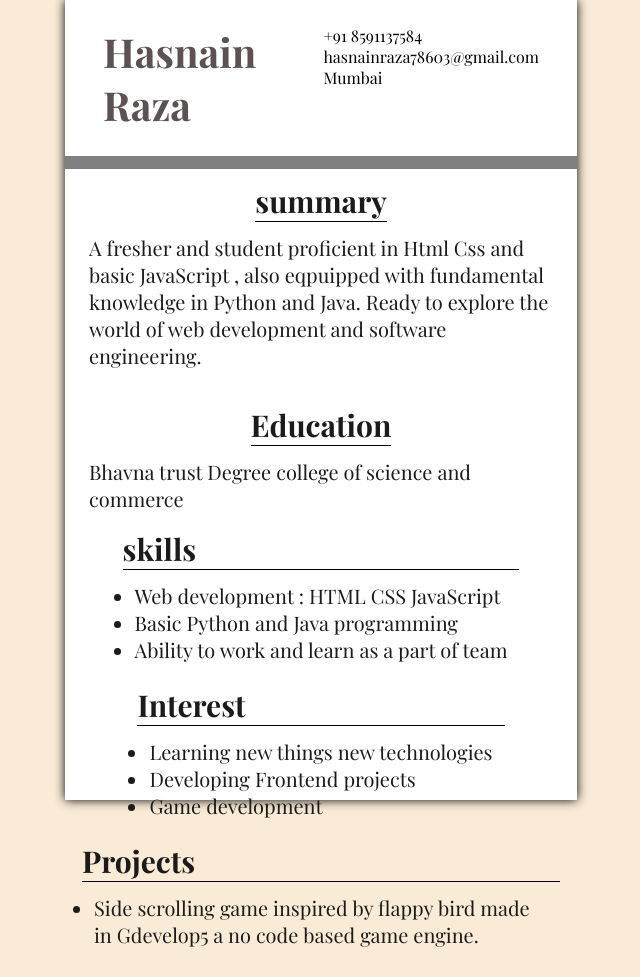
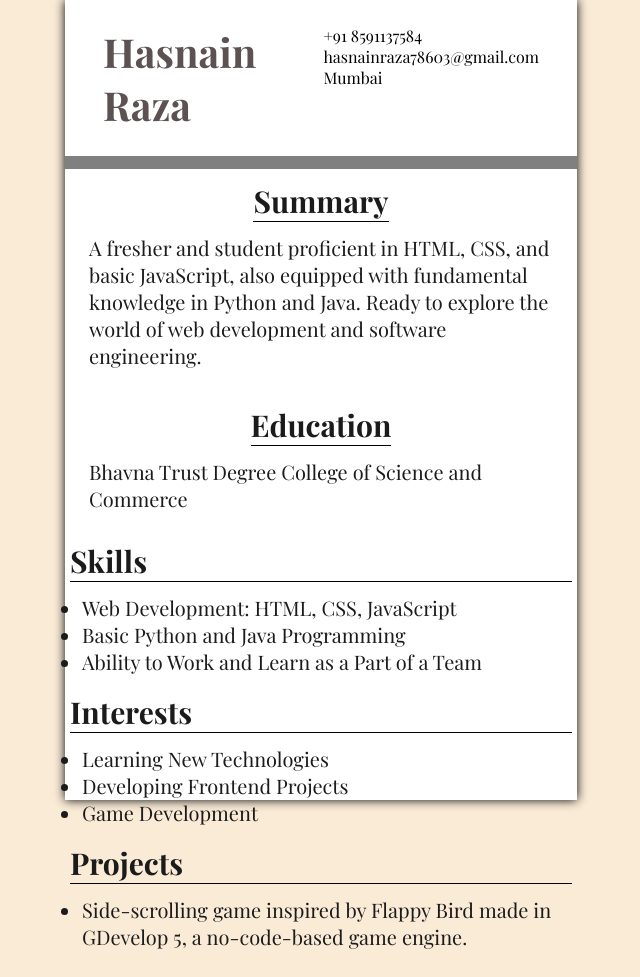
Before and after one commit to hasnain78601/Resume-Portfolio, a plain HTML site: page index.html in a window 1280 px wide. Shown: the whole page, without its empty margins (319-959 px from the left). Drawn offline with nearby package versions, Linux system fonts and the light colour scheme; a web font is replaced by a local one.

Commit message:
Update index.html

```diff
--- a/index.html
+++ b/index.html
@@ -6,6 +6,7 @@
     <meta name="viewport" content="width=device-width, initial-scale=1.0">
     <title>Resume</title>
     <link rel="stylesheet" href="style.css">
+
 </head>
 
 <body>
@@ -20,32 +21,35 @@
             </ul>
         </div>
         <div class="information">
-            <h2>summary</h2>
-            <p class="elaborate">A fresher and student proficient in Html Css and basic JavaScript , also eqpuipped with fundamental knowledge in Python and Java. Ready to explore the world of web development and software engineering.</p>
+            <h2>Summary</h2>
+            <p class="elaborate">A fresher and student proficient in HTML, CSS, and basic JavaScript, also equipped with fundamental knowledge in Python and Java. Ready to explore the world of web development and software engineering.</p>
         </div>
         <div class="information">
             <h2>Education</h2>
-            <a href="https://maps.app.goo.gl/HrayDk5esMQmGhJF6"><p class="elaborate">Bhavna trust Degree college of science and commerce</p></a>
+            <a href="https://maps.app.goo.gl/HrayDk5esMQmGhJF6">
+                <p class="elaborate">Bhavna Trust Degree College of Science and Commerce</p>
+            </a>
+        </div>
         <div class="skills">
-            <h2>skills</h2>
+            <h2>Skills</h2>
             <ul class="elaborate">
-                <li>Web development : HTML CSS JavaScript</li>
-                <li>Basic Python and Java programming</li>
-                <li>Ability to work and learn as a part of team</li>
+                <li>Web Development: HTML, CSS, JavaScript</li>
+                <li>Basic Python and Java Programming</li>
+                <li>Ability to Work and Learn as a Part of a Team</li>
             </ul>
         </div>
         <div class="interest">
-            <h2>Interest</h2>
+            <h2>Interests</h2>
             <ul class="elaborate">
-                <li>Learning new things new technologies</li>
-                <li>Developing Frontend projects</li>
-                <li>Game development</li>
+                <li>Learning New Technologies</li>
+                <li>Developing Frontend Projects</li>
+                <li>Game Development</li>
             </ul>
         </div>
         <div class="projects">
             <h2>Projects</h2>
             <ul class="elaborate">
-                <li>Side scrolling game inspired by flappy bird made in Gdevelop5 a no code based game engine.</li>
+                <li>Side-scrolling game inspired by Flappy Bird made in GDevelop 5, a no-code-based game engine.</li>
             </ul>
         </div>
     </div>
```
